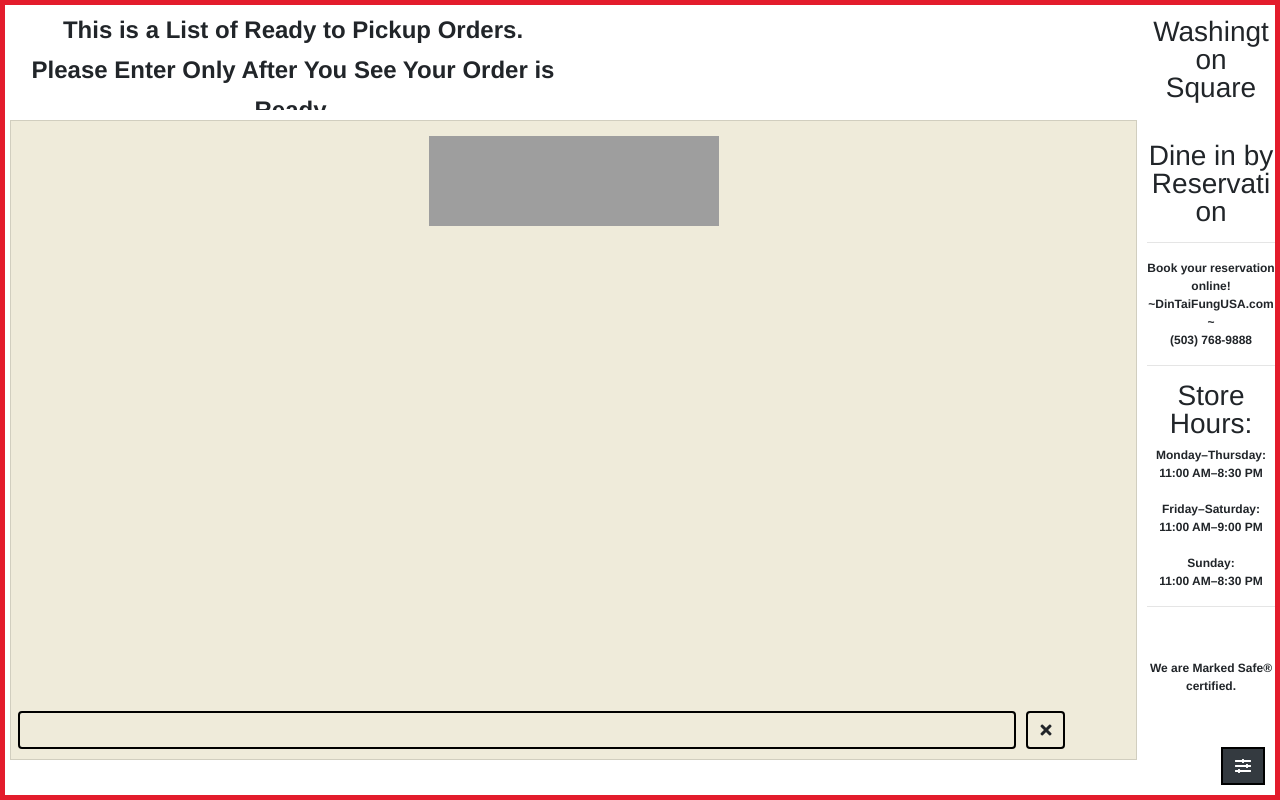
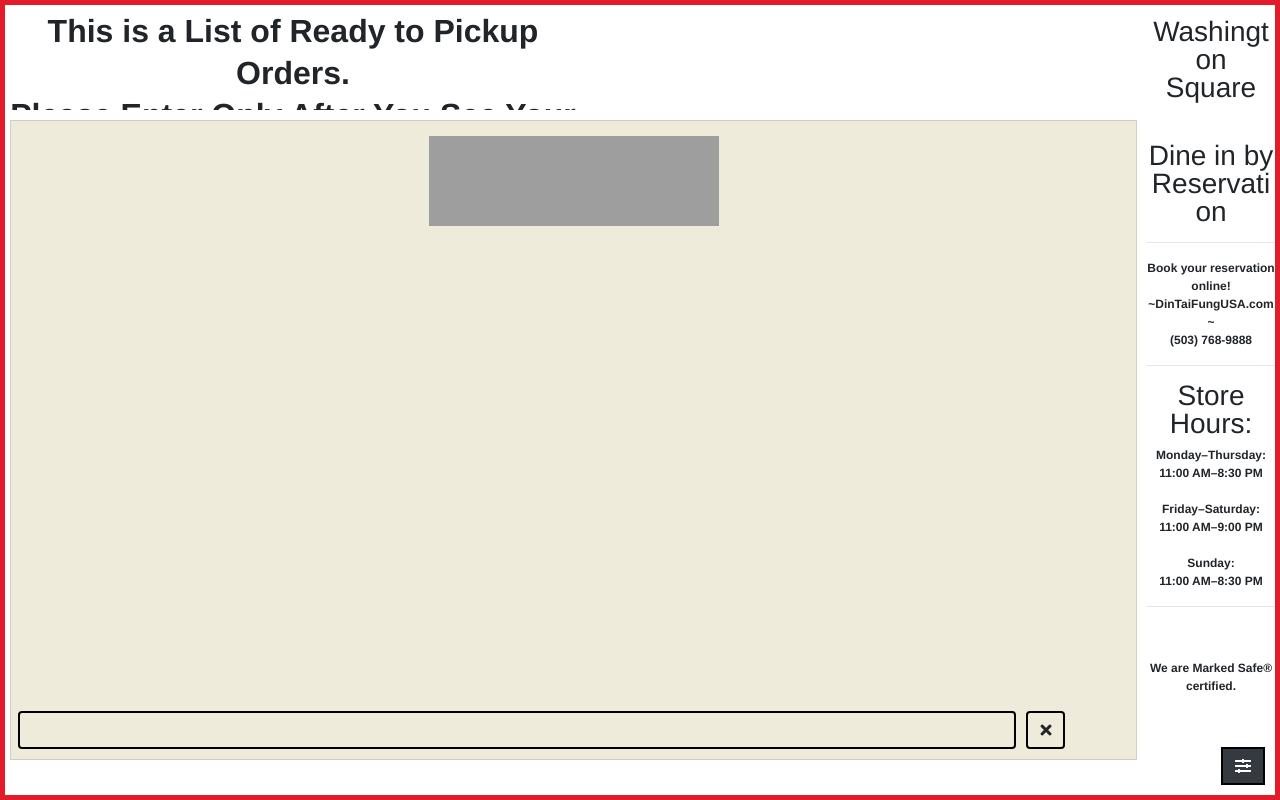
Before and after one commit to AlexAtPSU/AlexAtPSU.github.io, a plain HTML site: page index.html in a window 1280 px wide. Drawn offline with nearby package versions, Linux system fonts and the light colour scheme; grey boxes are pictures that could not be loaded.

Commit message:
css updated
just info bar font sizing

```diff
--- a/style.css
+++ b/style.css
@@ -79,8 +79,8 @@ h1{
 	height: 20vh;
 	max-height: 100px;
 	padding: 0px;
-	font-size: calc(1.4vh + 1vw);
-	line-height: calc(4.7vh + 0.2vw);
+	font-size: calc(2vh + 16px);
+	line-height: calc(4vh + 10px);
 	overflow-y: hidden;
 	hyphens: auto;
 }
@@ -113,7 +113,6 @@ form.customer > div{
 	transition: all 0.2s;
 	/*box-shadow: 0 0.5rem 1rem 0 rgba(0, 0, 0, 0.1);*/
 	margin: 0 5px 0 0px;
-
 	background: #efebda;
 	/*background: linear-gradient(to top left, #FFF, #efebda);*/
 }
```
